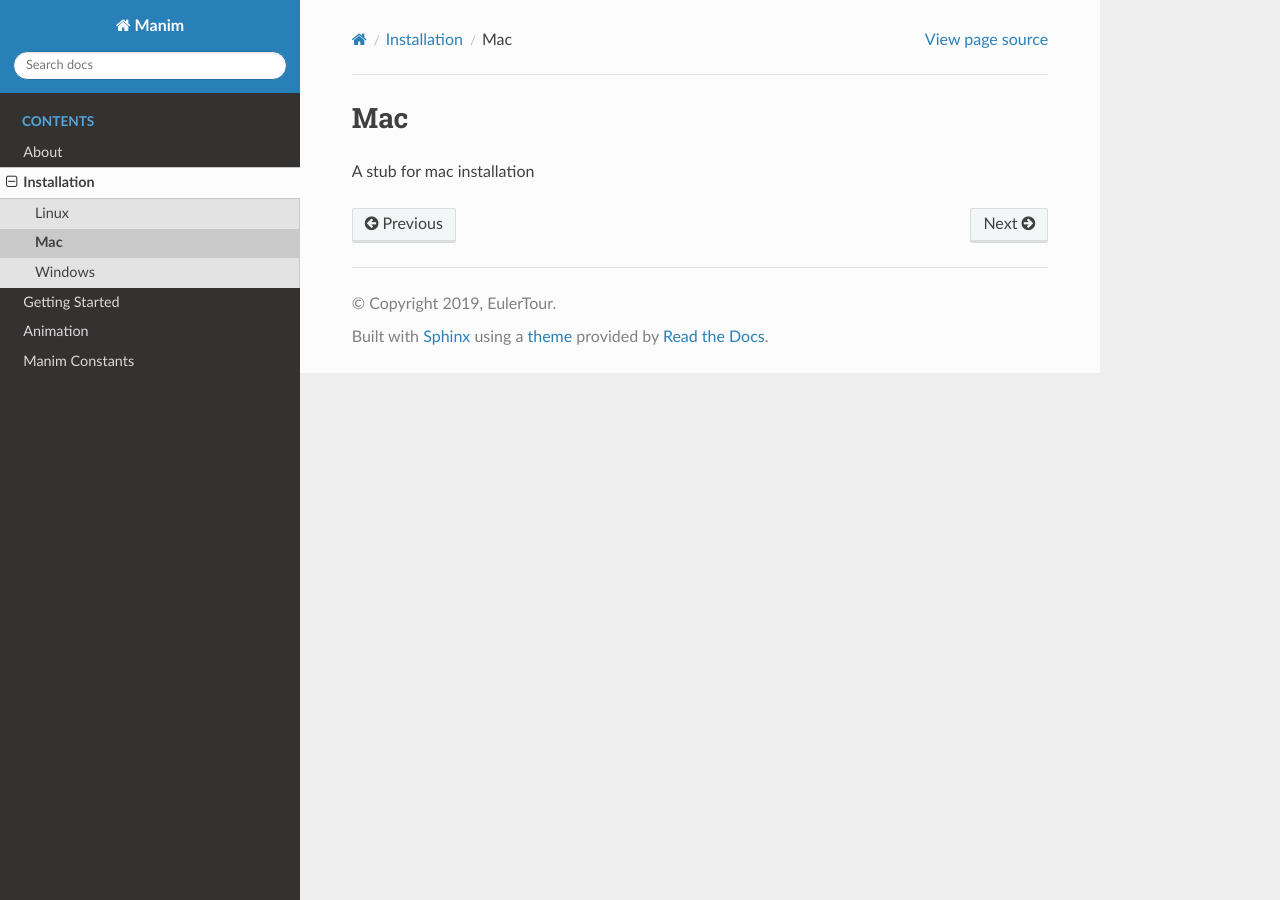
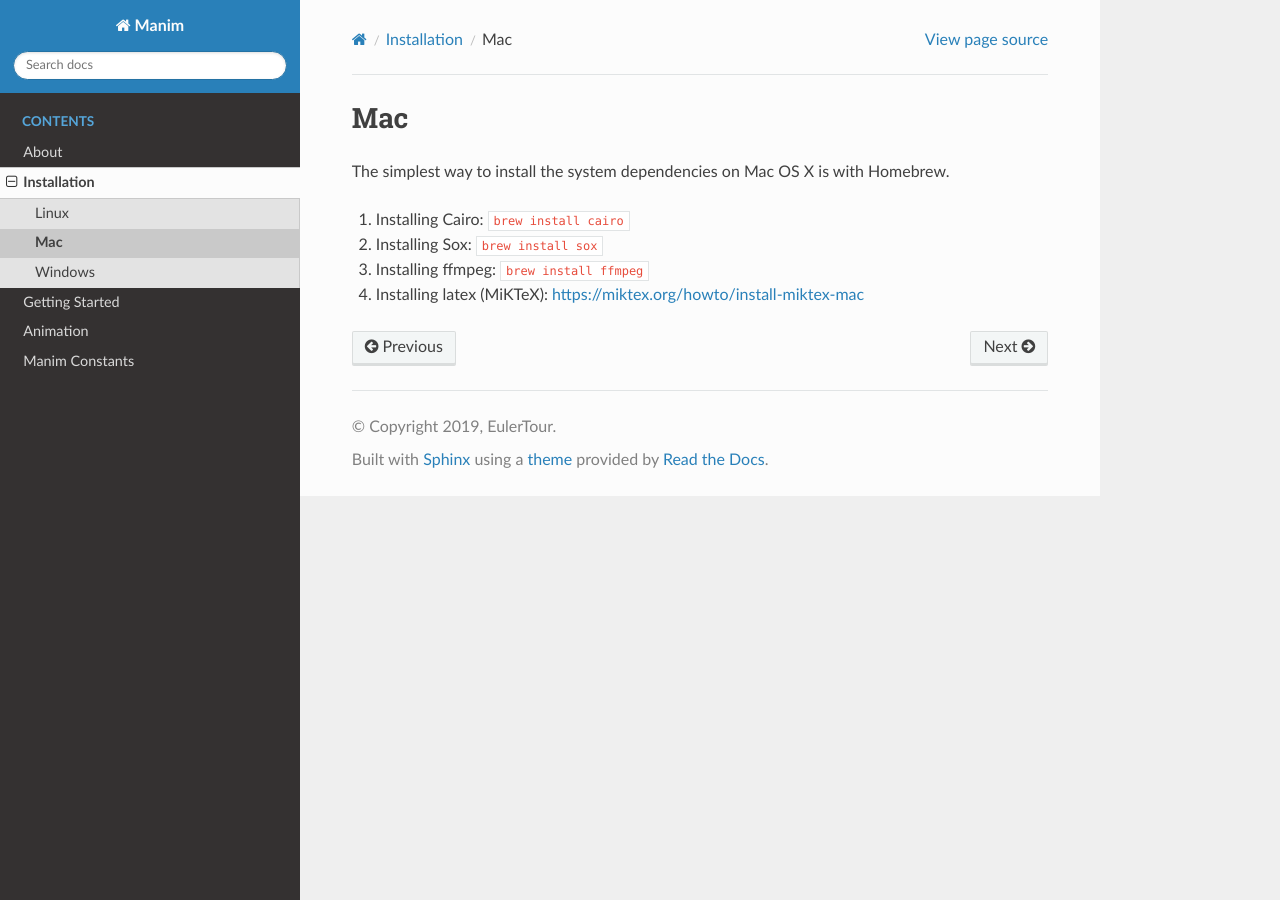
Before and after one commit to loshsteve9/Python-Django, a Sphinx documentation site: the page built from docs/source/installation/mac.rst, in a window 1280 px wide. Built offline with Sphinx 7.4.7 and the Read the Docs theme 2.0.0, drawn with Linux system fonts in a browser that asks for light colours.

Commit message:
Merging mac install doc from jarwin/patch-3

```diff
--- a/docs/source/installation/mac.rst
+++ b/docs/source/installation/mac.rst
@@ -1,4 +1,9 @@
 Mac
 ===
 
-A stub for mac installation
+The simplest way to install the system dependencies on Mac OS X is with Homebrew.
+
+1. Installing Cairo: ``brew install cairo``
+2. Installing Sox: ``brew install sox``
+3. Installing ffmpeg: ``brew install ffmpeg``
+4. Installing latex (MiKTeX): https://miktex.org/howto/install-miktex-mac
```
